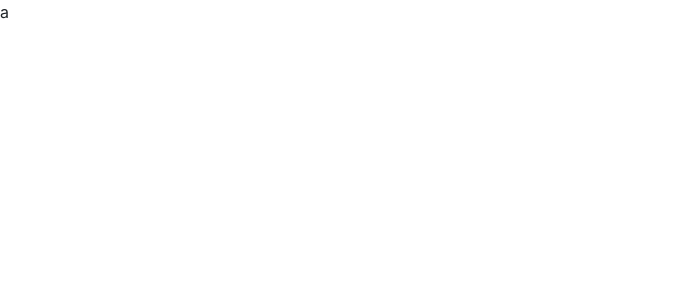
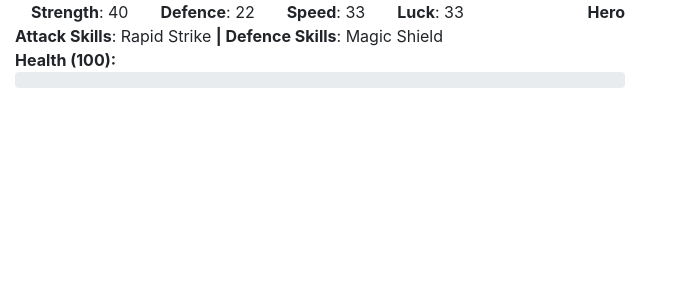
Before and after one commit to rsgcata/battleGame, a Vue app in the folder ui/: page / in a window 1280 px wide. Shown: the top 300 px of the page, without its empty margins (0-688 px from the left). Built offline with nearby package versions, Linux system fonts and the light colour scheme.

Commit message:
Added stats bar component and changed lint config

```diff
--- a/ui/src/components/StatsBar.vue
+++ b/ui/src/components/StatsBar.vue
@@ -24,16 +24,77 @@
                 Hero
             </div>
         </div>
+
+        <div v-if="isHero">
+            <span class="font-weight-bold">Attack Skills</span>:
+            <span v-for="skill in attackSkills">
+                {{skill}}
+            </span>
+            <span class="font-weight-bold">| Defence Skills</span>:
+            <span v-for="skill in defenceSkills">
+                {{skill}}
+            </span>
+        </div>
+        <div v-else>
+            -
+        </div>
+
+        <div>
+            <div class="font-weight-bold">
+                Health (<span>{{health}}</span>):
+            </div>
+            <div class="progress">
+                <div id="hero-health-bar"
+                     class="progress-bar"
+                     role="progressbar"
+                     v-bind:aria-valuenow="currentHealth"
+                     aria-valuemin="0"
+                     aria-valuemax="100"></div>
+            </div>
+        </div>
     </div>
 </template>
 
 <script>
     export default {
         name: "StatsBar",
-        props: {}
+        props: {
+            isHero: {
+                type: Boolean,
+                required: true
+            },
+            health: {
+                type: Number,
+                required: false
+            },
+            strength: {
+                type: Number,
+                required: false
+            },
+            defence: {
+                type: Number,
+                required: false
+            },
+            speed: {
+                type: Number,
+                required: false
+            },
+            luck: {
+                type: Number,
+                required: false
+            },
+            attackSkills: {
+                type: Array,
+                required: false
+            },
+            defenceSkills: {
+                type: Array,
+                required: false
+            },
+            currentHealth: {
+                type: Number,
+                required: true
+            }
+        }
     }
 </script>
-
-<style scoped>
-
-</style>
--- a/ui/src/views/Battle.vue
+++ b/ui/src/views/Battle.vue
@@ -1,14 +1,34 @@
 <template>
-    <div class="container-fluid">
-      <div class="row">
-        a
-      </div>
+    <div class="container-fluid position-relative">
+        <div class="row">
+            <div class="col-6">
+                <btg-stats-bar v-bind:isHero="true"
+                               v-bind:health="100"
+                               v-bind:strength="40"
+                               v-bind:defence="22"
+                               v-bind:speed="33"
+                               v-bind:luck="33"
+                               v-bind:attackSkills="['Rapid Strike']"
+                               v-bind:defenceSkills="['Magic Shield']"
+                               v-bind:currentHealth="100">
+
+                </btg-stats-bar>
+            </div>
+            <div class="col-6">
+
+            </div>
+        </div>
     </div>
 </template>
 
 <script>
+    import statsBar from '@/components/StatsBar';
+
     export default {
-        name: "Battle"
+        name: "Battle",
+        components: {
+            'btg-stats-bar': statsBar
+        }
     }
 </script>
 
```
Also changed, not shown: ui/.eslintrc.js.
